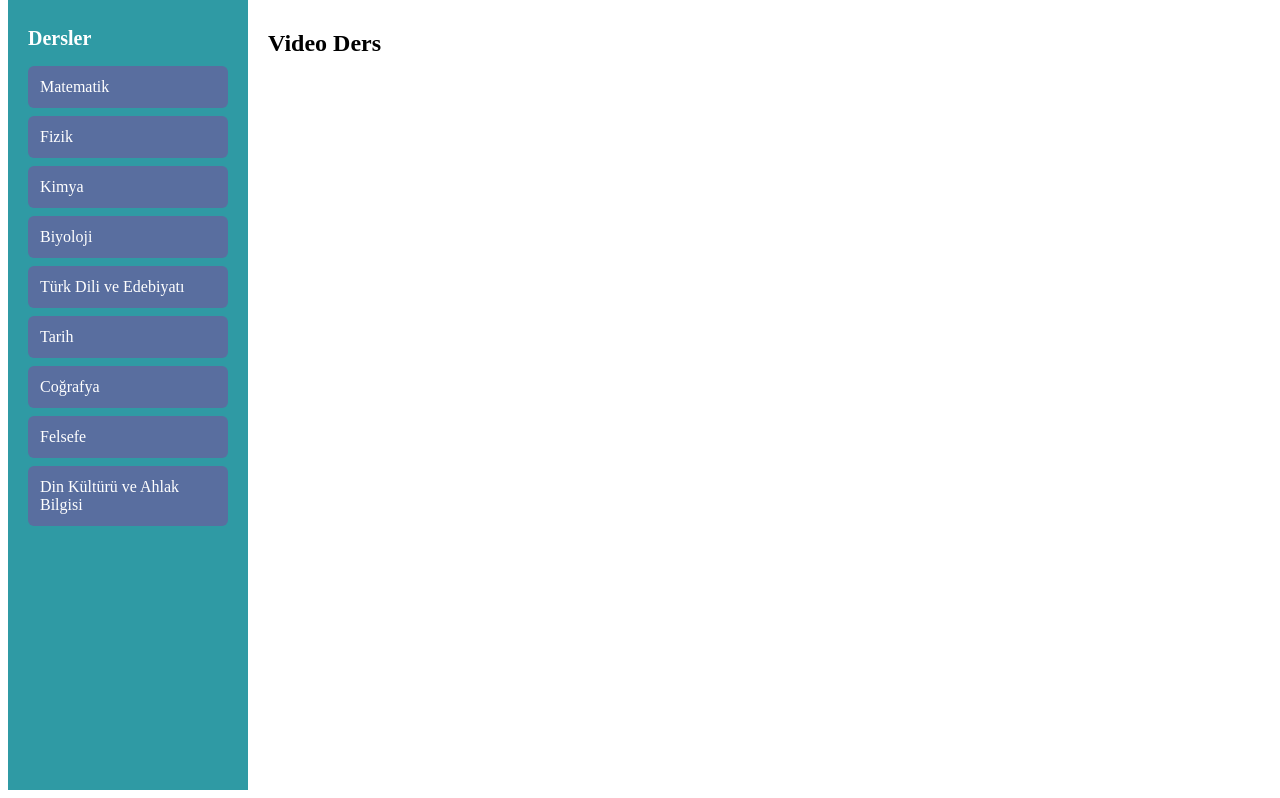
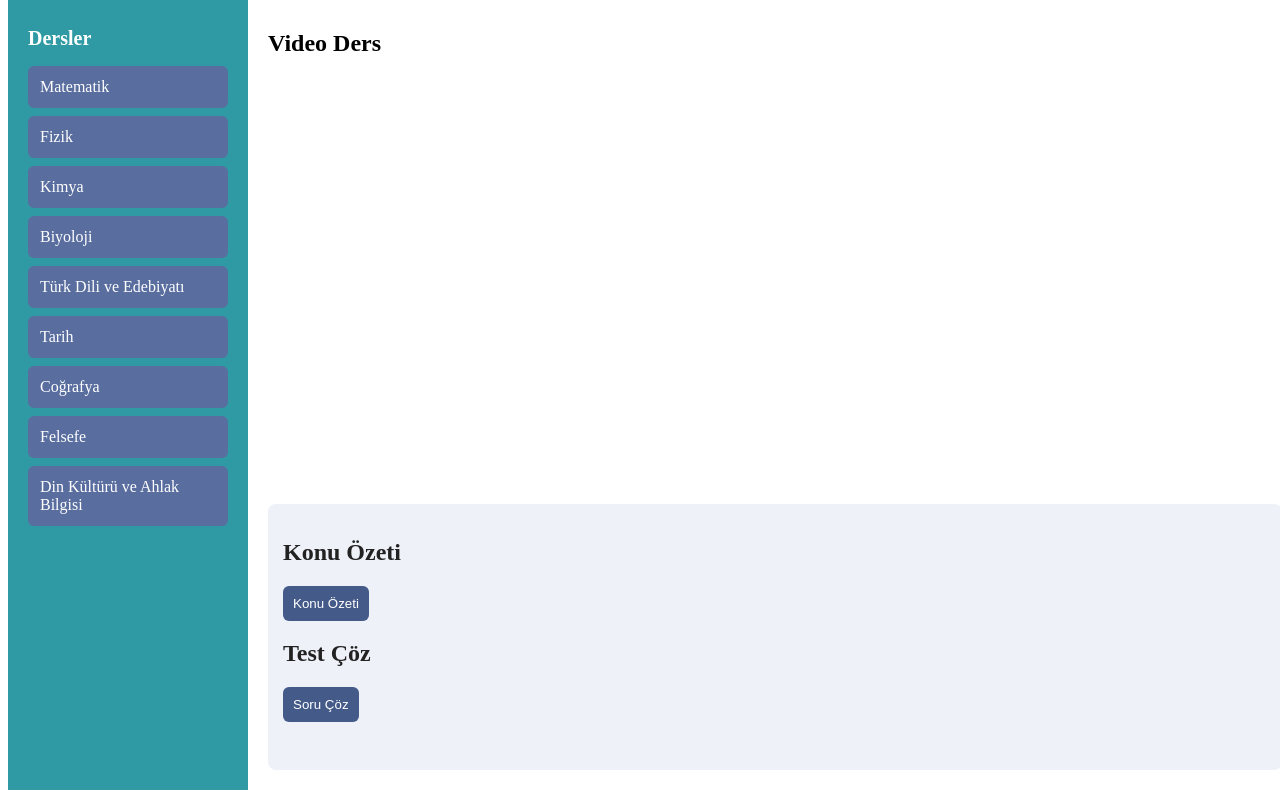
Before and after one commit to myatagan/tumdersler, a plain HTML site: page index1.html in a window 1280 px wide. Shown: the part 141-939 px from the top of the page. Drawn offline with Linux system fonts and the light colour scheme.

```diff
--- a/index1.html
+++ b/index1.html
@@ -128,13 +128,13 @@
     </iframe>
   </div>
 
-  <!-- <div class="info-section">
+  <div class="info-section">
     <h2>Konu Özeti</h2>
     <button id="konuozeti"> Konu Özeti </button>
 
     <h2>Test Çöz</h2>
     <button id="testcoz"> Soru Çöz</button>
-  </div> -->
+  </div>
 </main>
 
 </div>
```
